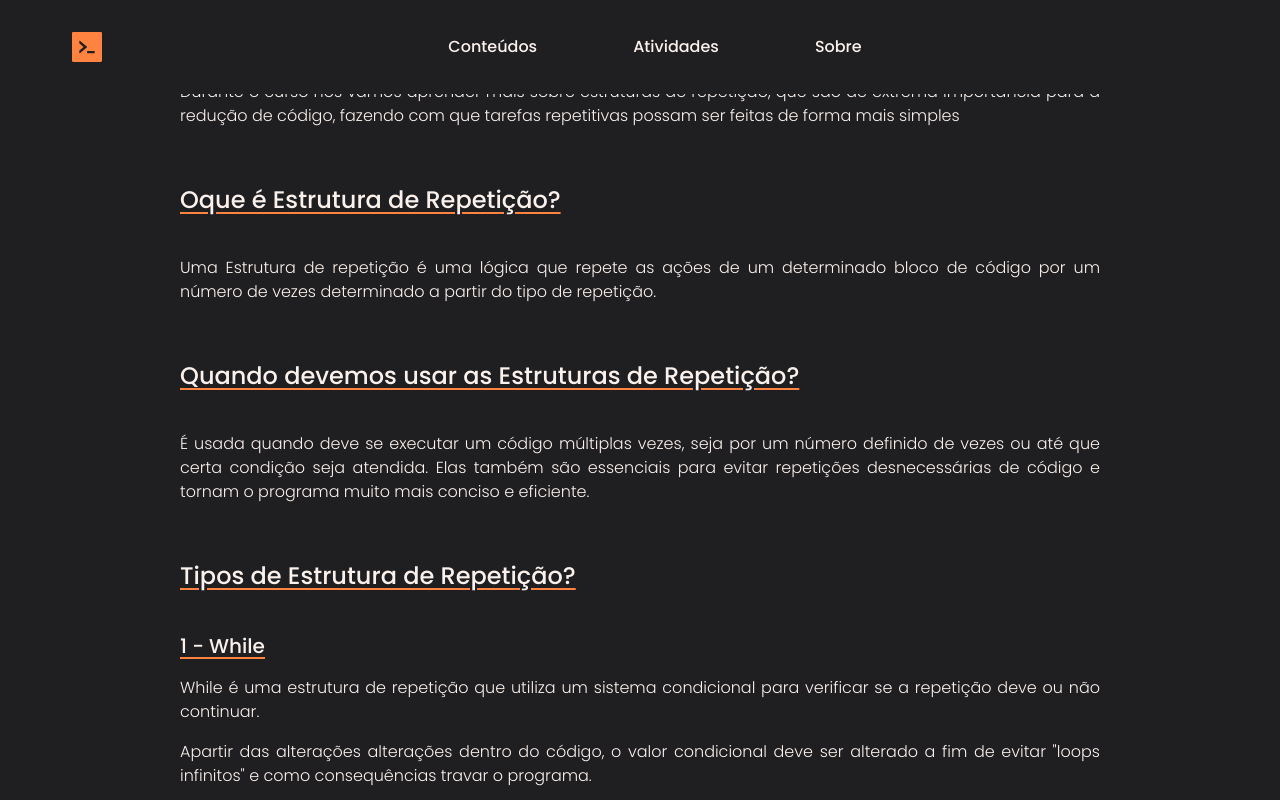
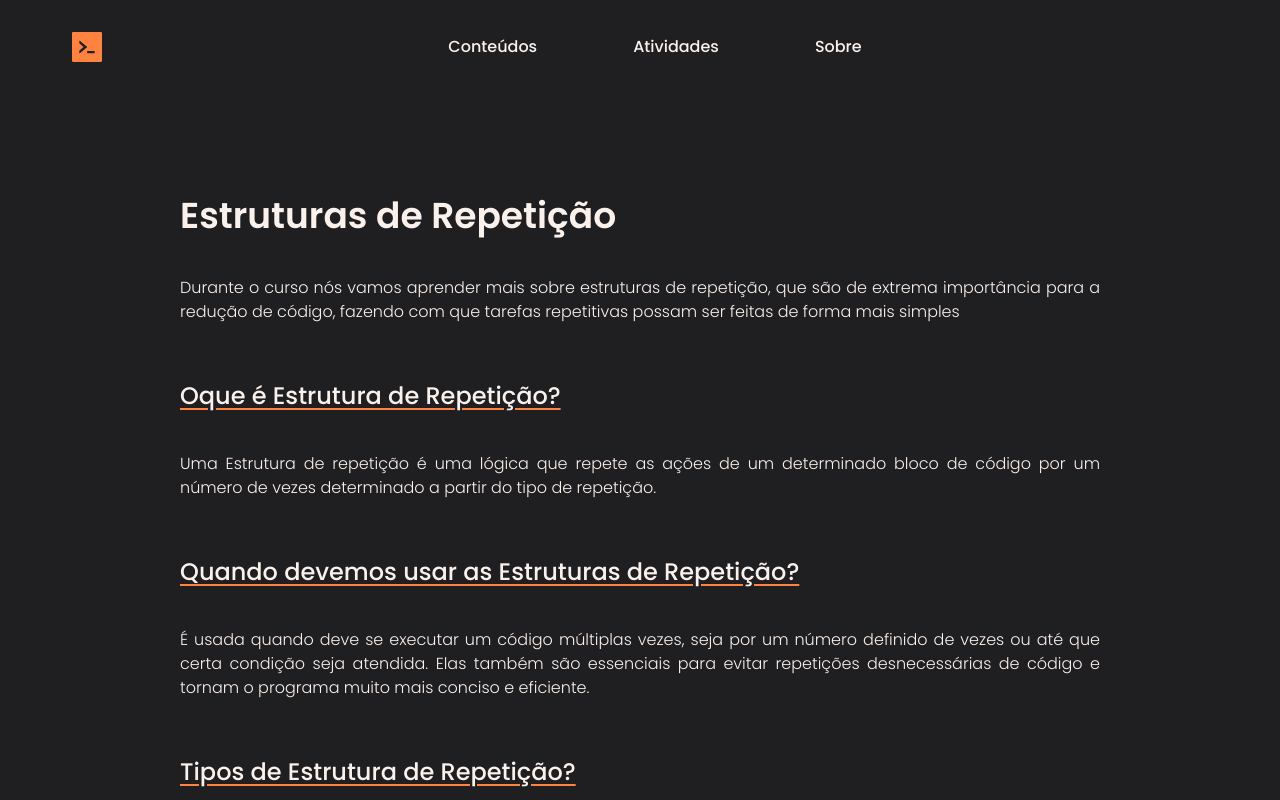
Before and after one commit to kauesandrade/BugHunters, a Next.js app: page /conteudos/Modulo6 in a window 1280 px wide. Shown: the top 800 px of the page. Built offline with nearby package versions, Linux system fonts and the light colour scheme.

Commit message:
some adjustments

```diff
--- a/src/app/conteudos/Modulo6/page.tsx
+++ b/src/app/conteudos/Modulo6/page.tsx
@@ -2,7 +2,7 @@ import CodeBlock from "@/components/CodeBlock";
 
 const modulo6 = () => {
     return(
-        <main>
+        <main className="pt-49 pb-80">
             <section className="text-white px-[180px] text-justify font-light flex flex-col gap-14">
                 <div className="flex flex-col gap-10">
                     <h2 className="text-4xl font-semibold">Estruturas de Repetição</h2>
```
